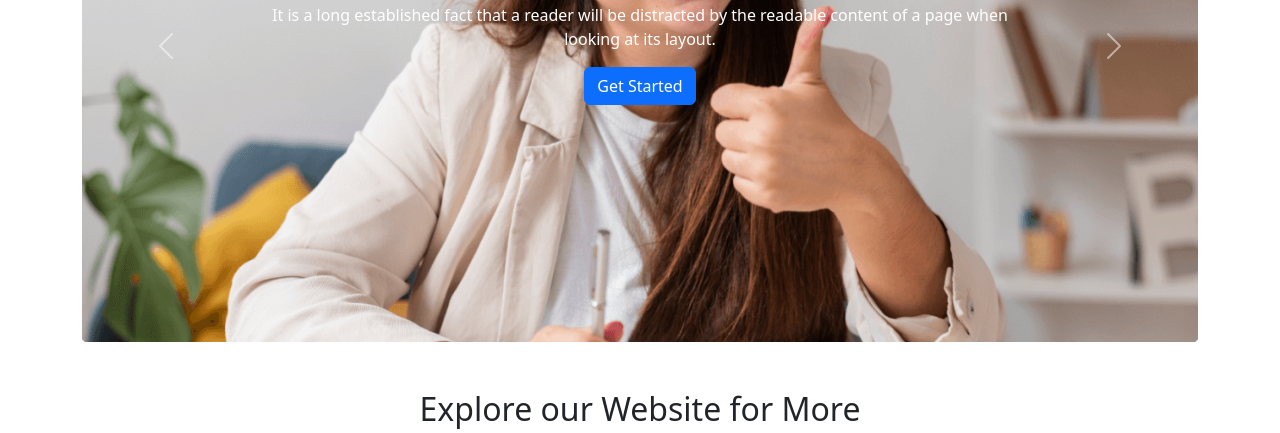
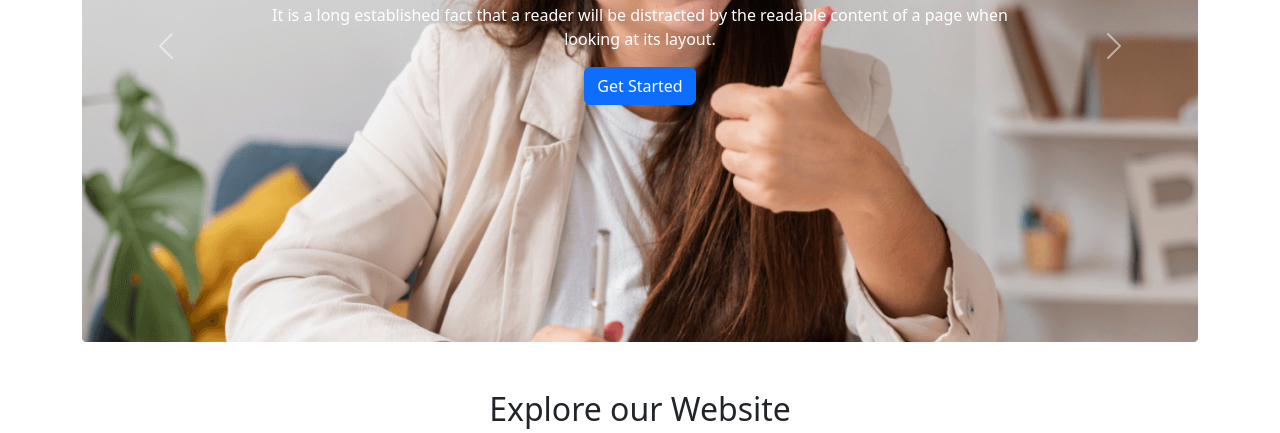
Before and after one commit to sumaiya357/assignment-3, a plain HTML site: page index.html in a window 1280 px wide. Shown: the part 336-769 px from the top of the page. Drawn offline with nearby package versions, Linux system fonts and the light colour scheme.

Commit message:
checking

```diff
--- a/index.html
+++ b/index.html
@@ -93,7 +93,7 @@
     <div class="row">
       <div class="w-50 mx-auto mt-5">
         <div class="d-flex flex-column justify-content-center align-items-center">
-          <h2>Explore our Website for More </h2>
+          <h2>Explore our Website </h2>
       <p class="p-3 ">This website will help you to grow personally and professionally as it helps you to understand which courses are suitable for you by exploring different sectors</p>
         </div>
     </div>
```
